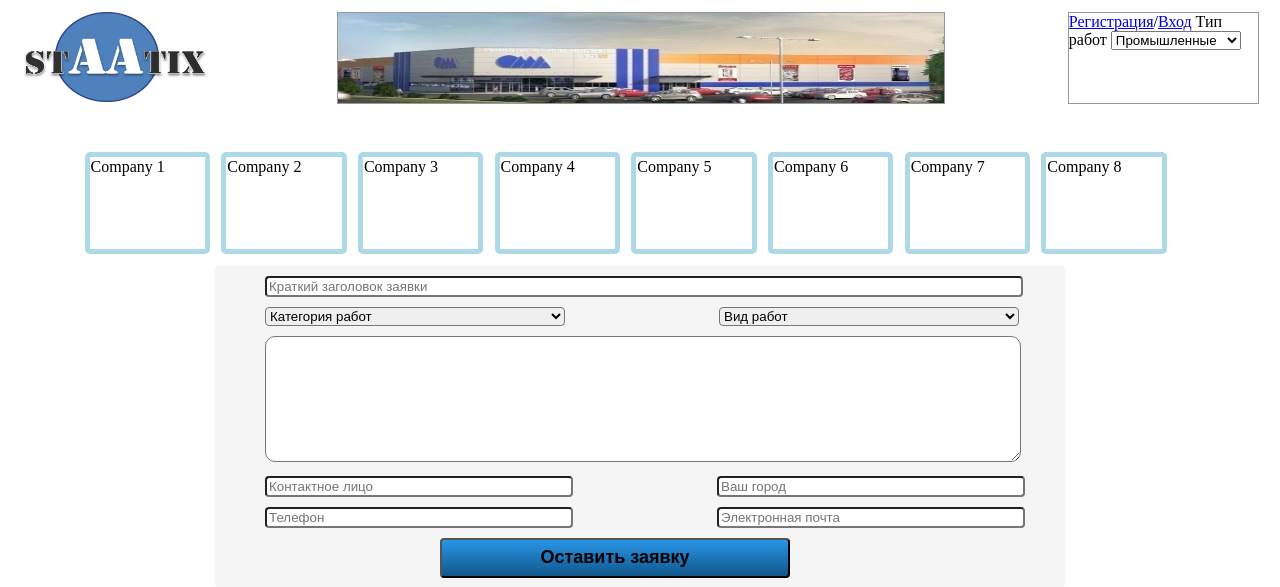
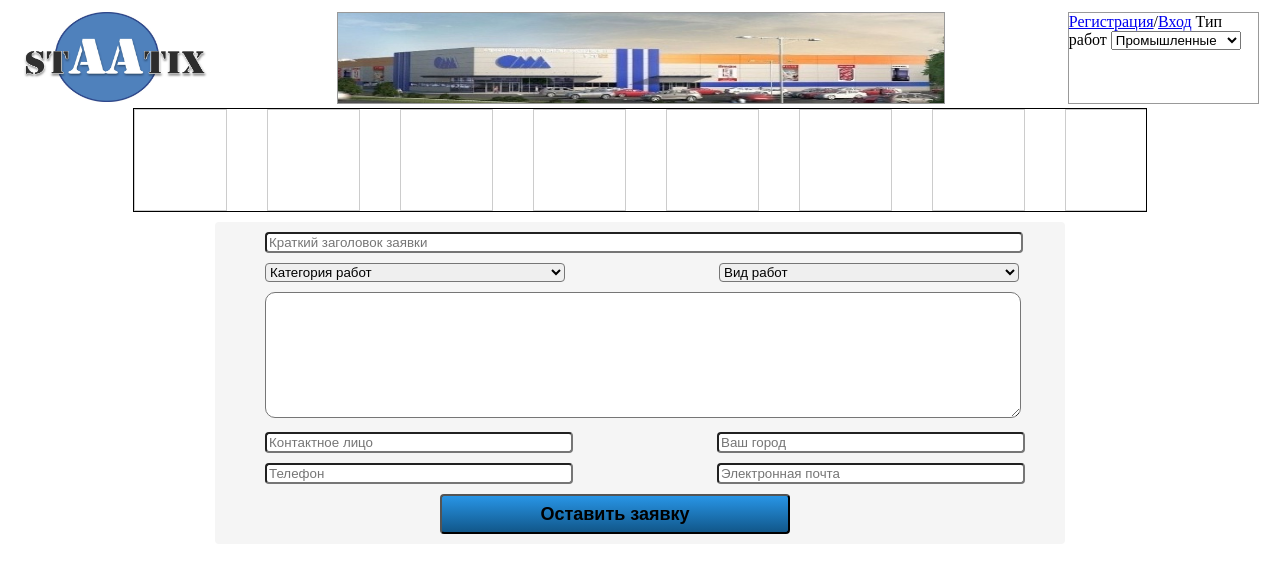
Before and after one commit to siarheiNaralenkau/Remontnik, a Django app: page /remont/ in a window 1280 px wide. Shown: the top 587 px of the page. Run offline with Django 3.2, Linux system fonts and the light colour scheme; data comes from the database, SQL or seed files in the repository; data that the repository does not hold is empty; parts of the project's set-up code (start-up, migrations or seed data) failed here and were passed over.

Commit message:
Database settings changes

```diff
--- a/remont/templates/remont/index.html
+++ b/remont/templates/remont/index.html
@@ -77,20 +77,21 @@
         </div>
     </div>
 
-    <div class="top10Companies">
-        <div class="top10Inner">
-            <table width="100%"><tr>
-                <td class="topCompanyCell">Company 1</td>
-                <td class="topCompanyCell">Company 2</td>
-                <td class="topCompanyCell">Company 3</td>
-                <td class="topCompanyCell">Company 4</td>
-                <td class="topCompanyCell">Company 5</td>
-                <td class="topCompanyCell">Company 6</td>
-                <td class="topCompanyCell">Company 7</td>
-                <td class="topCompanyCell">Company 8</td>
-            </tr></table>
-        </div>
-    </div>
+    {% include "remont/top_orgs_template.html" %}
+{#    <div class="top10Companies">#}
+{#        <div class="top10Inner">#}
+{#            <table width="100%"><tr>#}
+{#                <td class="topCompanyCell">Company 1</td>#}
+{#                <td class="topCompanyCell">Company 2</td>#}
+{#                <td class="topCompanyCell">Company 3</td>#}
+{#                <td class="topCompanyCell">Company 4</td>#}
+{#                <td class="topCompanyCell">Company 5</td>#}
+{#                <td class="topCompanyCell">Company 6</td>#}
+{#                <td class="topCompanyCell">Company 7</td>#}
+{#                <td class="topCompanyCell">Company 8</td>#}
+{#            </tr></table>#}
+{#        </div>#}
+{#    </div>#}
 
     {% include "remont/add_work_template.html"%}
 
--- /dev/null
+++ b/remont/templates/remont/top_orgs_template.html
@@ -0,0 +1,42 @@
+<!DOCTYPE html>
+<html>
+<head lang="en">
+    <meta charset="UTF-8">
+    <title></title>
+    <style>
+        .parent {
+            width: 80%;
+            margin: 0 auto;
+            border: 1px solid black;
+            text-align: center;
+            font-size: 20px;
+            letter-spacing: 35px;
+            white-space: nowrap;
+            line-height: 12px;
+            overflow: hidden;
+        }
+        .child {
+            width: 9%;
+            height: 100px;
+            border: solid 1px #ccc;
+            display: inline-block;
+            vertical-align: middle;
+
+            *display: inline;
+            *margin: 0 20px 0 20px;
+        }
+    </style>
+</head>
+<body>
+    <div class='parent'>
+        <div class="child"></div>
+        <div class="child"></div>
+        <div class="child"></div>
+        <div class="child"></div>
+        <div class="child"></div>
+        <div class="child"></div>
+        <div class="child"></div>
+        <div class="child"></div>
+    </div>
+</body>
+</html>
--- a/remontnik/settings.py
+++ b/remontnik/settings.py
@@ -77,8 +77,8 @@ DATABASES = {
     'default': {
         'NAME': 'remontnik',
         'ENGINE': 'django.db.backends.mysql',
-        'USER': 'remontnik',
-        'PASSWORD': 'remontnik',
+        'USER': 'remontnik2',
+        'PASSWORD': 'remontnik2',
     }
 }
 
```
